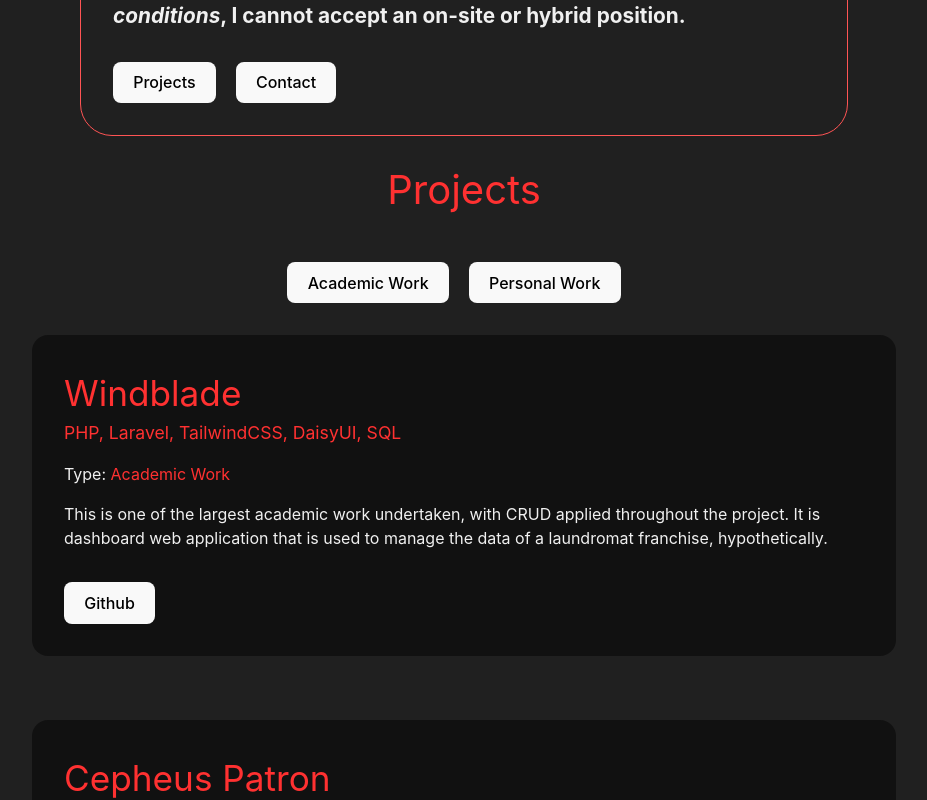
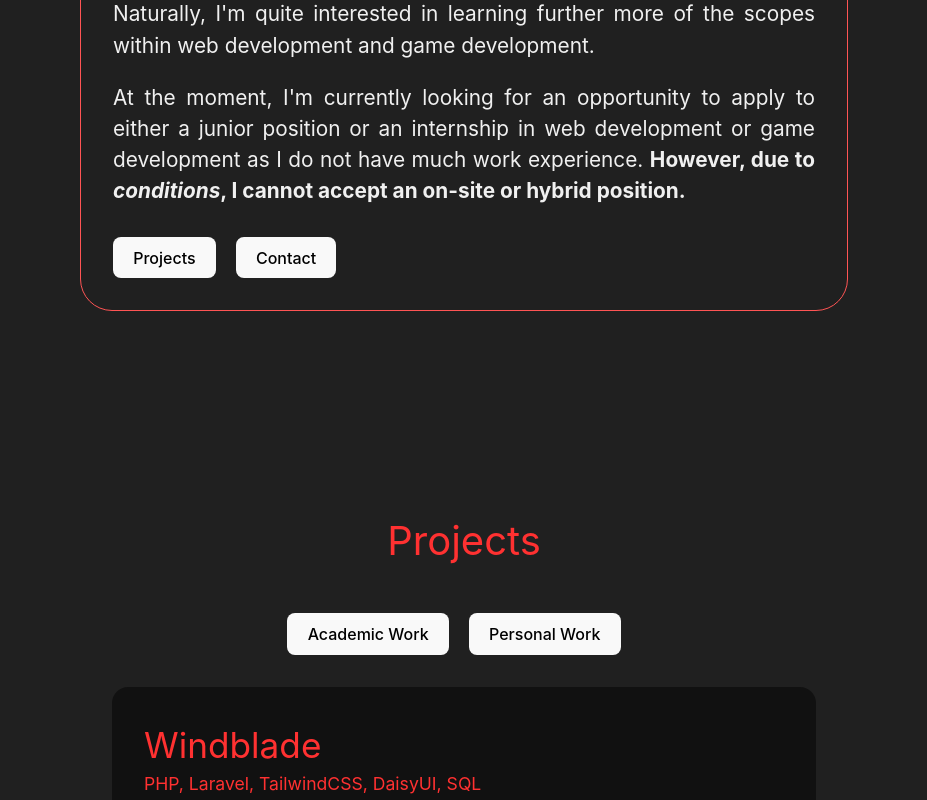
Before and after one commit to RanaIsHere/rana-portfolio, a React (Vite) app: page / in a window 1280 px wide. Shown: the part 1480-2280 px from the top of the page, without its empty margins (176-1103 px from the left). Built offline with nearby package versions, Linux system fonts and the light colour scheme.

Commit message:
Responsive Web Design Part 1

```diff
--- a/src/components/About.css
+++ b/src/components/About.css
@@ -5,10 +5,13 @@
     justify-content: center;
     background-color: #202020;
     color: #f0f0f0;
-    height: 100vh;
+    /* height: 100vh; */
     /* width: 35%; */
-    padding-left: 16rem;
-    padding-right: 16rem;
+    width: 100%;
+    padding-top: 10rem;
+    padding-bottom: 10rem;
+    /* padding-left: 16rem; */
+    /* padding-right: 16rem; */
 }
 
 .section-title {
@@ -27,6 +30,8 @@
     border: 1px solid #ff5454;
     border-radius: 2rem;
     padding: 2rem;
+    margin-left: 16rem;
+    margin-right: 16rem;
 }
 
 .actions {
--- a/src/components/Banner.css
+++ b/src/components/Banner.css
@@ -6,6 +6,7 @@
     background-color: #202020;
     color: #f0f0f0;
     height: 100vh;
+    width: 100%;
 }
 
 /* Profile */
--- a/src/components/Contact.css
+++ b/src/components/Contact.css
@@ -6,6 +6,7 @@
     background-color: #202020;
     color: #f0f0f0;
     min-height: 100vh;
+    width: 100%;
     /* padding-left: 16rem;
     padding-right: 16rem; */
 }
--- a/src/components/Projects.css
+++ b/src/components/Projects.css
@@ -9,8 +9,9 @@
     color: #f0f0f0;
     min-height: 100vh;
     /* width: 35%; */
-    padding-left: 16rem;
-    padding-right: 16rem;
+    width: 100%;
+    /* padding-left: 16rem;
+    padding-right: 16rem; */
 }
 
 .projects-content {
@@ -41,13 +42,28 @@
 /* Project Fragment */
 
 .project-fragment {
-    width: 50%;
+    width: 100%;
+    height: auto;
     margin-top: 2rem;
     margin-bottom: 2rem;
     background-color: #111111;
     border-radius: 1rem;
     padding: 2rem;
-    min-width: 50em;
+    max-width: 40em;
+}
+
+@media (max-width: 768px) {
+    .project-fragment {
+        padding: 1rem;
+        max-width: 20em;
+    }
+}
+
+@media (max-width: 468px) {
+    .project-fragment {
+        padding: 1rem;
+        max-width: 18em;
+    }
 }
 
 .project-fragment-title .project-name {
--- a/src/index.css
+++ b/src/index.css
@@ -29,7 +29,7 @@ body {
   /* display: flex; */
   /* place-items: center; */
   min-width: 320px;
-  min-height: 100vh;
+  /* min-height: 100vh; */
 }
 
 h1 {
```
